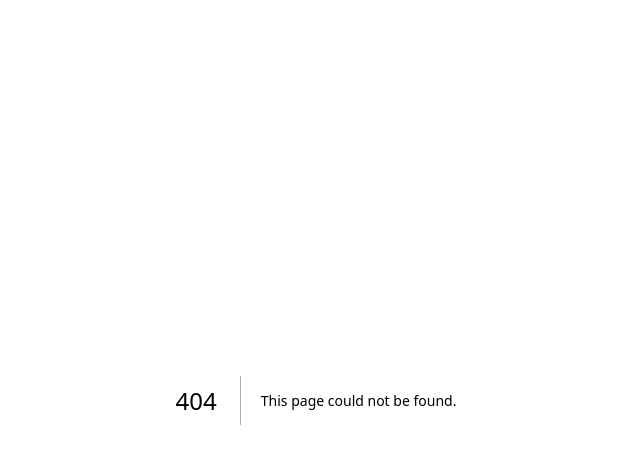
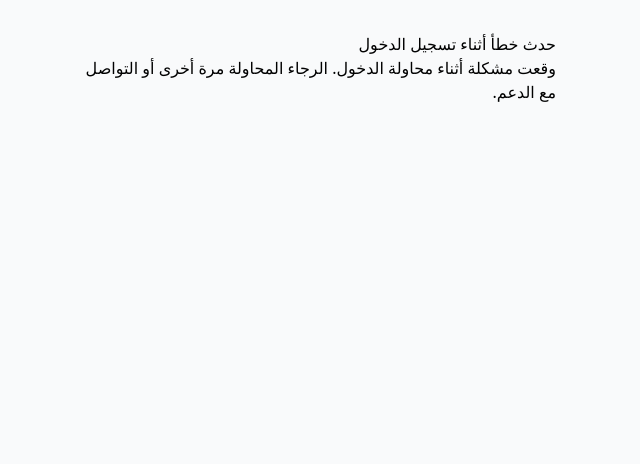
Before and after one commit to ahmetton/auth-wp-edu, a Next.js app: page /auth/error in a window 1280 px wide. Before the commit this address had no page. Shown: the top 464 px of the page, without its empty margins (324-964 px from the left). Built offline with nearby package versions, Linux system fonts and the light colour scheme.

Commit message:
Add error page for login failures

```diff
--- /dev/null
+++ b/pages/auth/error.js
@@ -0,0 +1,8 @@
+export default function ErrorPage() {
+  return (
+    <div style={{ maxWidth: 480, margin: '2rem auto', direction: 'rtl', textAlign: 'right' }}>
+      <h2>حدث خطأ أثناء تسجيل الدخول</h2>
+      <p>وقعت مشكلة أثناء محاولة الدخول. الرجاء المحاولة مرة أخرى أو التواصل مع الدعم.</p>
+    </div>
+  )
+}
```
